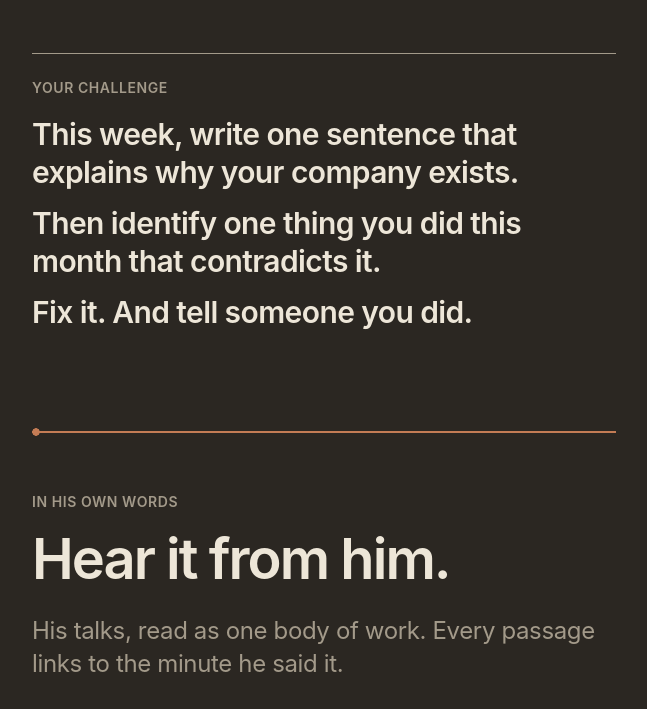
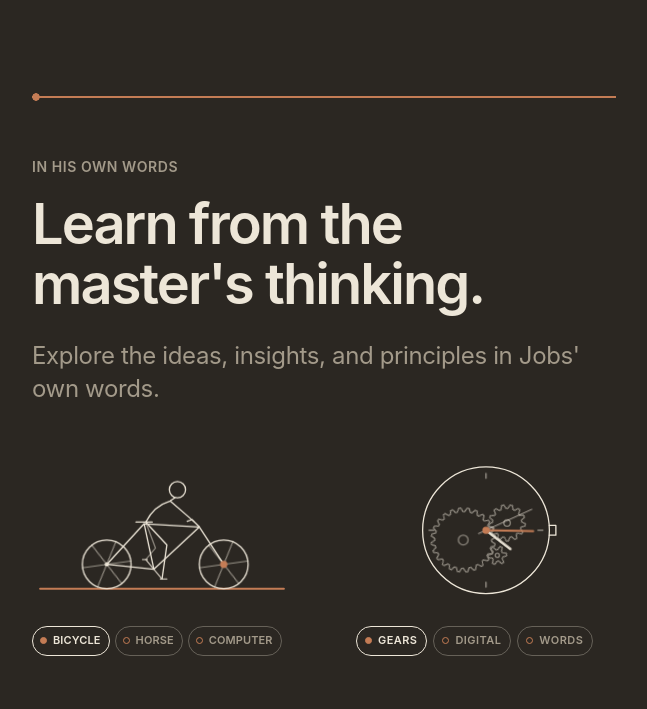
Before and after one commit to matthewschmidt1-lgtm/corporate, a plain HTML site: page lessons.html in a window 1280 px wide. Shown: the part 10510-11219 px from the top of the page, without its empty margins (142-789 px from the left). Drawn offline with Linux system fonts and the light colour scheme.

Commit message:
Remove Your challenge; new talks promo wording
Co-Authored-By: Claude Opus 5.5 <noreply@anthropic.com>

```diff
--- a/lessons.html
+++ b/lessons.html
@@ -382,17 +382,10 @@
 
     <p class="closer">Don't spend your life trying to become the next Steve Jobs. Become someone who sees what others overlook.</p>
 
-    <div class="challenge">
-      <p class="eyebrow">Your challenge</p>
-      <p class="challenge-text">This week, write one sentence that explains why your company exists.</p>
-      <p class="challenge-text">Then identify one thing you did this month that contradicts it.</p>
-      <p class="challenge-text">Fix it. And tell someone you did.</p>
-    </div>
-
     <div class="own-words own-words-dark" id="own-words" aria-labelledby="own-words-h">
       <p class="eyebrow">In his own words</p>
-      <h2 id="own-words-h">Hear it from him.</h2>
-      <p class="lead">His talks, read as one body of work. Every passage links to the minute he said it.</p>
+      <h2 id="own-words-h">Learn from the master's thinking.</h2>
+      <p class="lead">Explore the ideas, insights, and principles in Jobs' own words.</p>
       <div class="ow-figs" id="own-words-promo"></div>
       <div class="edition edition-final river-doors river-one">
         <a class="ed ed-main" href="talks.html"><svg class="door-g" viewBox="0 0 44 44" aria-hidden="true" focusable="false"><path d="M6 8H38V30H20L12 38V30H6Z" fill="none" stroke="currentColor" stroke-width="1.5" stroke-linejoin="round"/><line x1="14" y1="19" x2="30" y2="19" stroke="#C47C55" stroke-width="2.5" stroke-linecap="round"/></svg><strong>In his own words</strong><em>Go</em></a>
```
Also changed, not shown: startup-speed.html (+2 -2 lines).
